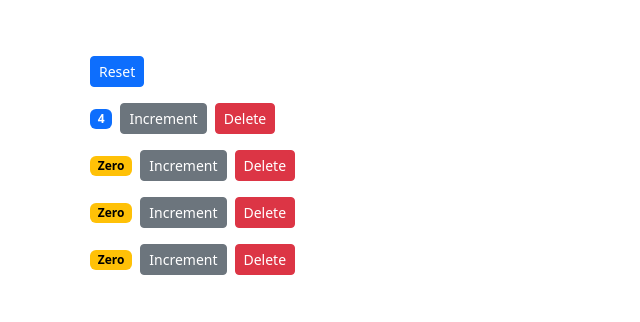
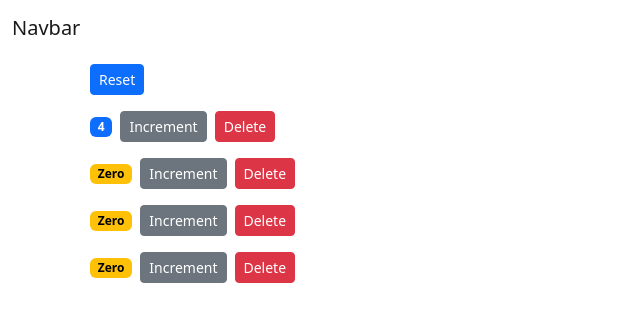
Before and after one commit to OluwaninsolaAO/my-first-react-app, a React (Create React App) app: page / in a window 1280 px wide. Shown: the top 322 px of the page, without its empty margins (0-640 px from the left). Built offline with nearby package versions, Linux system fonts and the light colour scheme.

Commit message:
Add NavBar Component

```diff
--- a/src/App.js
+++ b/src/App.js
@@ -1,24 +1,15 @@
-import logo from './logo.svg';
+import NavBar from './components/navbar';
 import './App.css';
+import Counters from './components/counters';
 
 function App() {
   return (
-    <div className="App">
-      <header className="App-header">
-        <img src={logo} className="App-logo" alt="logo" />
-        <p>
-          Edit <code>src/App.js</code> and save to reload.
-        </p>
-        <a
-          className="App-link"
-          href="https://reactjs.org"
-          target="_blank"
-          rel="noopener noreferrer"
-        >
-          Learn React
-        </a>
-      </header>
-    </div>
+    <>
+    <NavBar />
+    <main className='container'>
+      <Counters />
+    </main>
+    </>
   );
 }
 
--- a/src/components/counters.jsx
+++ b/src/components/counters.jsx
@@ -34,8 +34,7 @@
 
     render() {
         return (
-            <div className='container'>
-                <div className='mt-5'>
+                <div>
                     <button
                     onClick={this.handleReset}
                     className="btn btn-primary btn-sm m-2">Reset</button>
@@ -46,7 +45,6 @@
                     counter={counter}
                     />) }
                 </div>
-            </div>
         );
     }
 }
--- /dev/null
+++ b/src/components/navbar.jsx
@@ -0,0 +1,15 @@
+import React, { Component } from 'react';
+
+class NavBar extends Component {
+    render() {
+        return (
+            <nav className="navbar bg-body-tertiary">
+                <div className="container-fluid">
+                    <a className="navbar-brand" href="#">Navbar</a>
+                </div>
+            </nav>
+        );
+    }
+}
+
+export default NavBar;
--- a/src/index.js
+++ b/src/index.js
@@ -1,15 +1,15 @@
 import React from 'react';
 import ReactDOM from 'react-dom/client';
 import './index.css';
+import App from './App';
 import reportWebVitals from './reportWebVitals';
 import 'bootstrap/dist/css/bootstrap.css'
-import Counters from './components/counters';
 import MyComponent from './components/state';
 
 const root = ReactDOM.createRoot(document.getElementById('root'));
 root.render(
   <React.StrictMode>
-    <Counters />
+    <App />
     {/* <MyComponent /> */}
   </React.StrictMode>
 );
```
